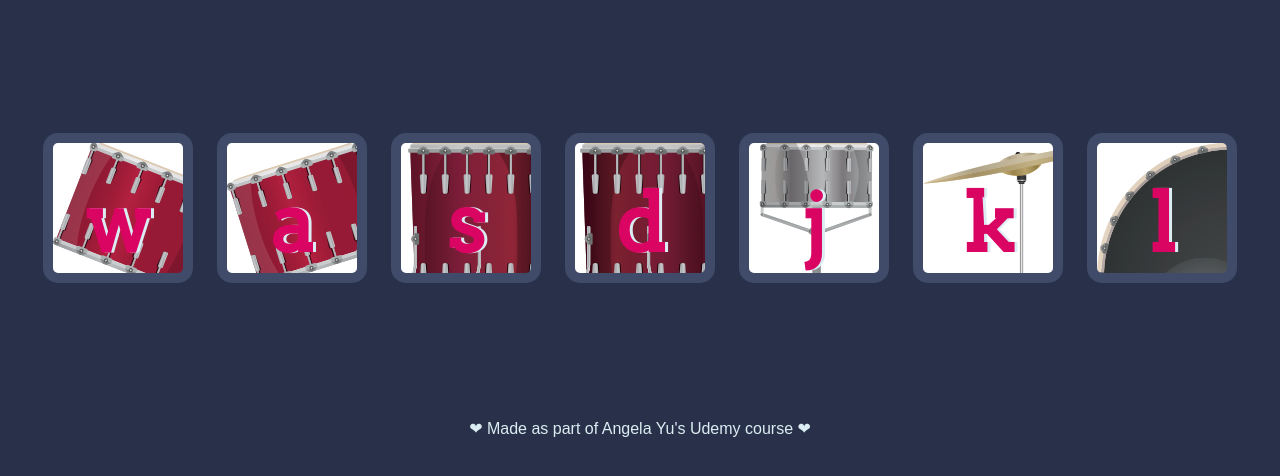
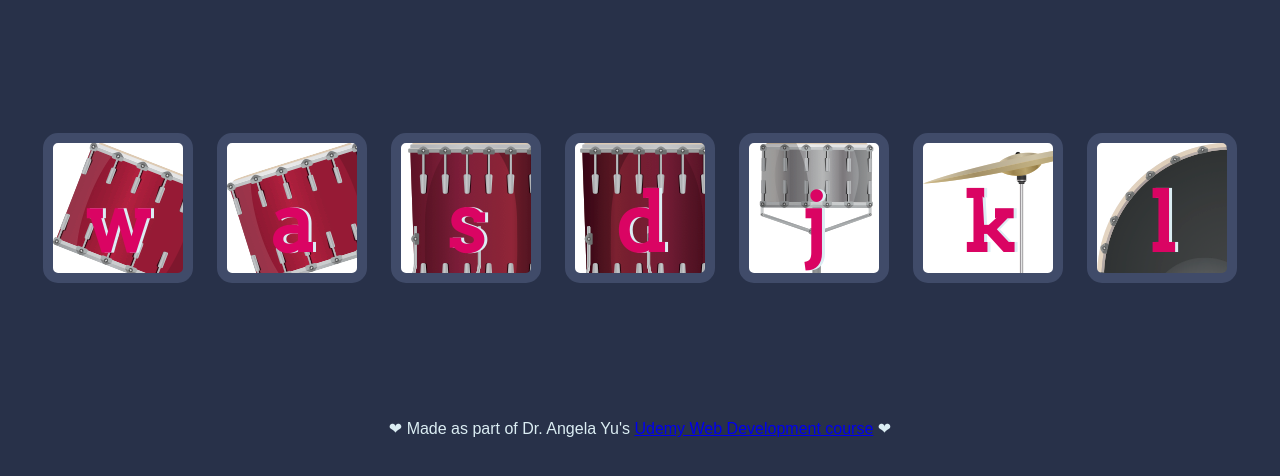
Before and after one commit to Scrub4Life/drum-kit, a plain HTML site: page index.html in a window 1280 px wide. Shown: the part 156-632 px from the top of the page. Drawn offline with nearby package versions, Linux system fonts and the light colour scheme.

Commit message:
Update index.html

```diff
--- a/index.html
+++ b/index.html
@@ -22,7 +22,7 @@
       <button id="l" class="l drum">l</button>
     </div>
 
-    <footer>❤ Made as part of Angela Yu's Udemy course ❤</footer>
+    <footer>❤ Made as part of Dr. Angela Yu's <a href="https://www.udemy.com/course/the-complete-web-development-bootcamp/" target="_blank">Udemy Web Development course</a> ❤</footer>
     <script src="https://ajax.googleapis.com/ajax/libs/jquery/3.6.0/jquery.min.js"></script>
     <script src="drums.js"></script>
   </body>
```
